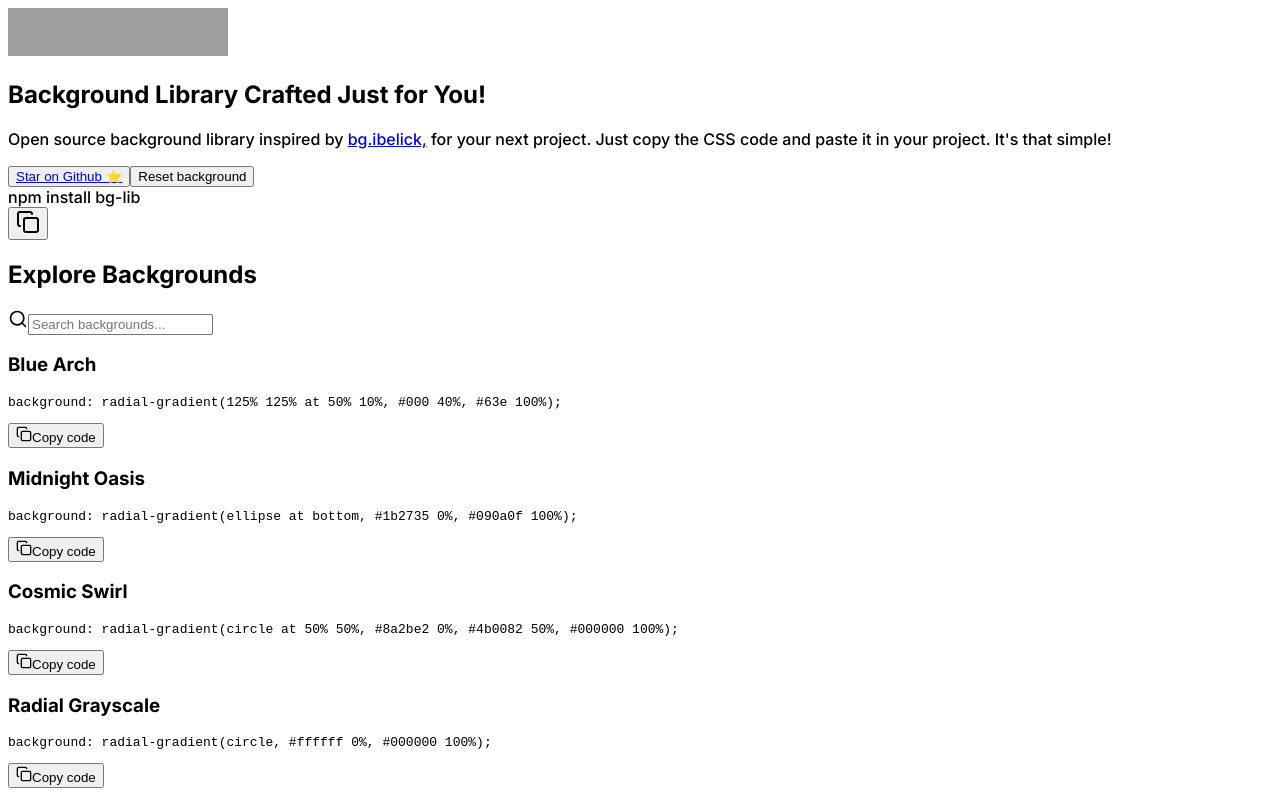
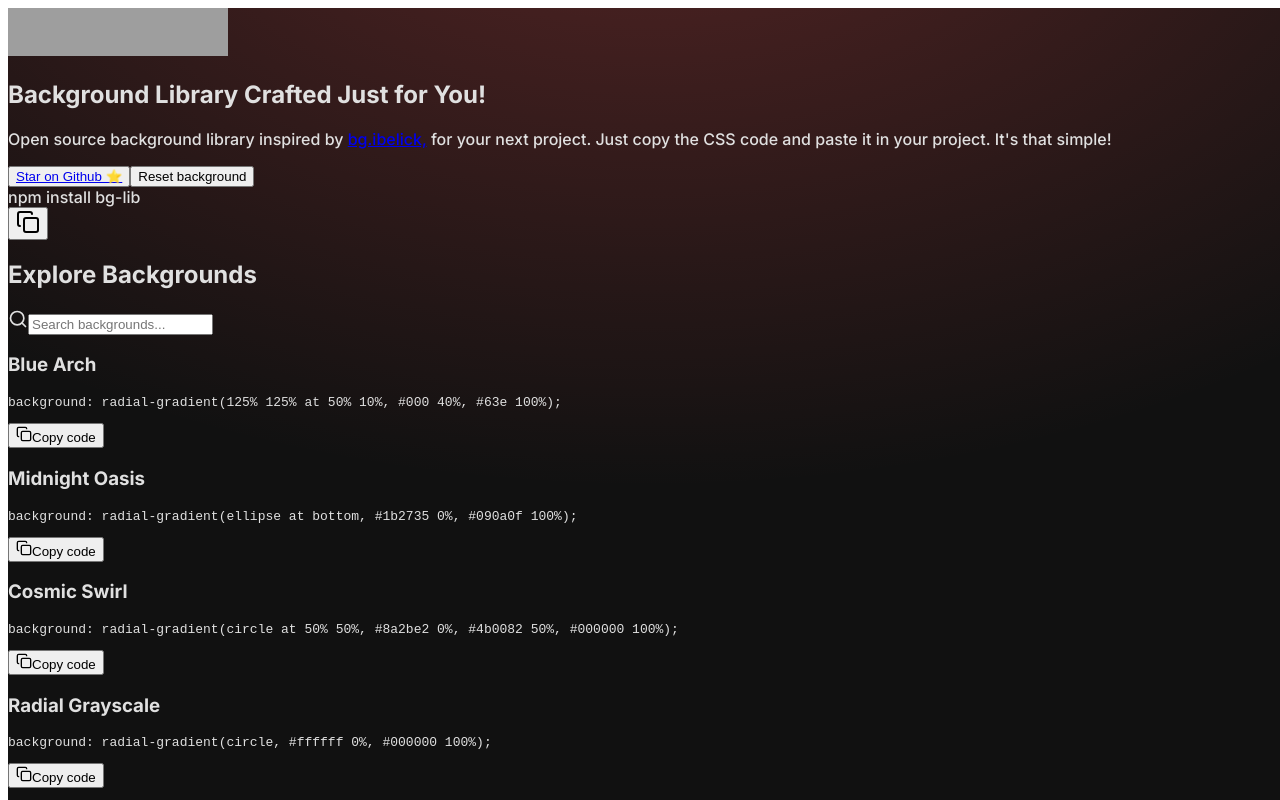
Before and after one commit to zaid-commits/BgLib, a Next.js app: page /BackgroundLibrary in a window 1280 px wide. Built offline with nearby package versions, Linux system fonts and the light colour scheme; grey boxes are pictures that could not be loaded.

Commit message:
changed default background to crimson shadow

```diff
--- a/src/pages/BackgroundLibrary.tsx
+++ b/src/pages/BackgroundLibrary.tsx
@@ -8,10 +8,10 @@ import { Footer } from "@/components/Footer";
 import toast, { Toaster } from 'react-hot-toast';
 import gradients from "@/data/gradients";
 
-
 export default function HomePage() {
-  const [backgroundGradient, setBackgroundGradient] = useState("");
-  const [isDarkBackground, setIsDarkBackground] = useState(false);
+  // Set the default background gradient here
+  const [backgroundGradient, setBackgroundGradient] = useState("radial-gradient(ellipse 85% 85% at 50% -25%, rgba(255, 85, 85, 0.3), rgba(0, 0, 0, 0)), #111");
+  const [isDarkBackground, setIsDarkBackground] = useState(true); // Adjusted for the default
 
   const handleTryGradient = (gradient: string, isDark: boolean) => {
     setBackgroundGradient(gradient);
@@ -23,8 +23,8 @@ export default function HomePage() {
   };
 
   const handleResetBackground = () => {
-    setBackgroundGradient("");
-    setIsDarkBackground(false);
+    setBackgroundGradient("radial-gradient(ellipse 85% 85% at 50% -25%, rgba(255, 85, 85, 0.3), rgba(0, 0, 0, 0)), #111"); // Reset to default
+    setIsDarkBackground(true); // Adjust for the default
     toast.success('Background reset successfully!', {
       position: 'top-center',
       duration: 2000,
@@ -43,9 +43,7 @@ export default function HomePage() {
       className="hero-section min-h-screen flex flex-col transition-all duration-300"
       style={{ background: backgroundGradient }}
     >
-      <div
-        className={`flex-grow ${backgroundGradient ? "bg-opacity-0" : "bg-white"}`}
-      >
+      <div className={`flex-grow ${backgroundGradient ? "bg-opacity-0" : "bg-white"}`}>
         <main className={isDarkBackground ? 'text-[#e0e0e0]' : ''}>
           <HeroSection onResetBackground={handleResetBackground} />
           <section className="py-12 px-6">
```
